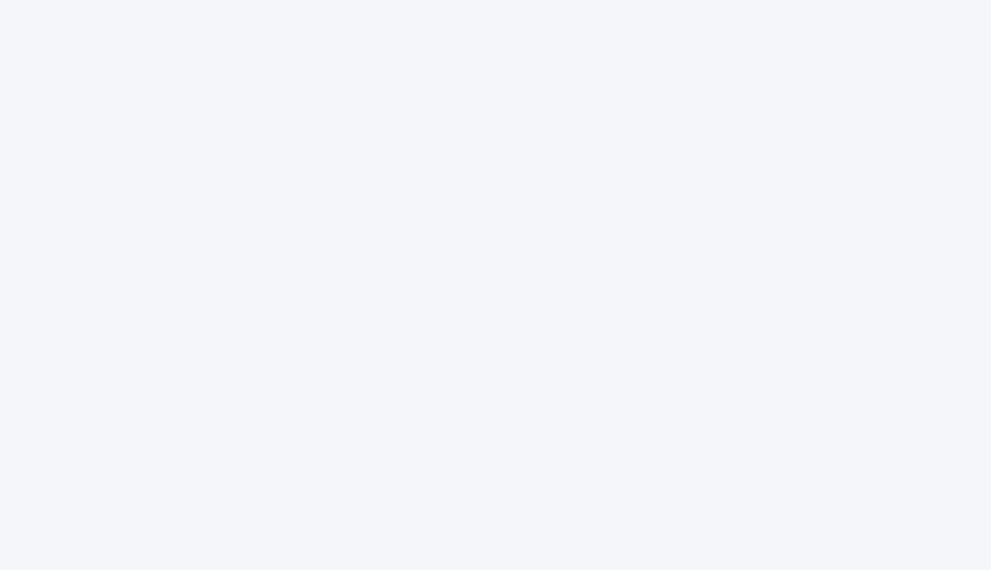
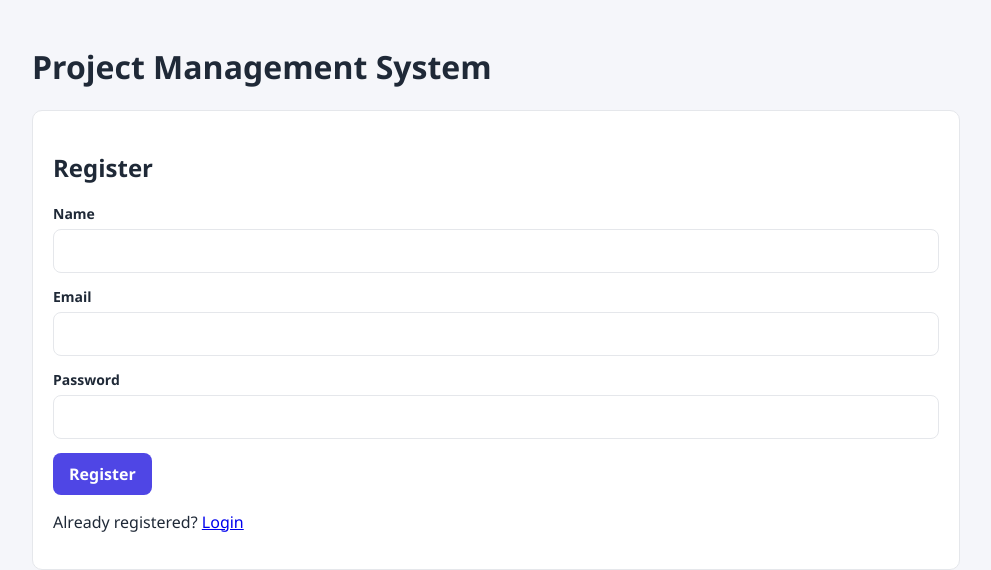
Before and after one commit to hub-mayank/project-management-system, a React (Vite) app in the folder client/: page /register in a window 1280 px wide. Before the commit this address had no page. Shown: the top 570 px of the page, without its empty margins (144-1135 px from the left). Built offline with nearby package versions, Linux system fonts and the light colour scheme.

Commit message:
add login, register, protected routes and navbar (#5)

```diff
--- a/client/src/App.jsx
+++ b/client/src/App.jsx
@@ -1,11 +1,25 @@
 import React from 'react'
-import { Routes, Route } from 'react-router-dom'
-import Home from './pages/Home'
+import { Routes, Route, Navigate } from 'react-router-dom'
+import Login from './pages/Login'
+import Register from './pages/Register'
+import Projects from './pages/Projects'
+import ProtectedRoute from './components/ProtectedRoute'
 
 function App() {
   return (
     <Routes>
-      <Route path="/" element={<Home />} />
+      <Route path="/" element={
+        <ProtectedRoute>
+          <Navigate to="/projects" replace />
+        </ProtectedRoute>
+      } />
+      <Route path="/login" element={<Login />} />
+      <Route path="/register" element={<Register />} />
+      <Route path="/projects" element={
+        <ProtectedRoute>
+          <Projects />
+        </ProtectedRoute>
+      } />
     </Routes>
   )
 }
--- /dev/null
+++ b/client/src/components/Navbar.jsx
@@ -0,0 +1,37 @@
+import { useEffect } from 'react'
+import { useNavigate } from 'react-router-dom'
+
+function Navbar() {
+  const navigate = useNavigate()
+  let user = null
+  let invalidUser = false
+
+  try {
+    user = JSON.parse(localStorage.getItem('user'))
+  } catch {
+    invalidUser = true
+  }
+
+  useEffect(() => {
+    if (invalidUser) {
+      localStorage.clear()
+      navigate('/login', { replace: true })
+    }
+  }, [invalidUser, navigate])
+
+  function handleLogout() {
+    localStorage.removeItem('token')
+    localStorage.removeItem('user')
+    navigate('/login', { replace: true })
+  }
+
+  return (
+    <nav className="card">
+      <h1>Project Management System</h1>
+      {user && <p>{user.name} ({user.role})</p>}
+      <button type="button" onClick={handleLogout}>Logout</button>
+    </nav>
+  )
+}
+
+export default Navbar
--- /dev/null
+++ b/client/src/components/ProtectedRoute.jsx
@@ -0,0 +1,13 @@
+import { Navigate } from 'react-router-dom'
+
+function ProtectedRoute({ children }) {
+  const token = localStorage.getItem('token')
+
+  if (!token) {
+    return <Navigate to="/login" replace />
+  }
+
+  return children
+}
+
+export default ProtectedRoute
--- a/client/src/index.css
+++ b/client/src/index.css
@@ -85,3 +85,8 @@ button.danger {
   color: var(--danger);
   font-size: 14px;
 }
+
+button:disabled {
+  opacity: 0.6;
+  cursor: not-allowed;
+}
--- a/client/src/pages/Home.jsx
+++ /dev/null
@@ -1,21 +0,0 @@
-import React, { useEffect, useState } from 'react'
-
-function Home() {
-  const [status, setStatus] = useState('checking server...')
-
-  useEffect(() => {
-    fetch(`${import.meta.env.VITE_API_URL}/health`)
-      .then((res) => res.json())
-      .then((data) => setStatus(data.message))
-      .catch(() => setStatus('server is not reachable'))
-  }, [])
-
-  return (
-    <div className="container">
-      <h1>Project Management System</h1>
-      <p className="status">{status}</p>
-    </div>
-  )
-}
-
-export default Home
--- /dev/null
+++ b/client/src/pages/Login.jsx
@@ -0,0 +1,62 @@
+import { useState } from 'react'
+import { Link, useNavigate } from 'react-router-dom'
+import apiRequest from '../services/api'
+
+function Login() {
+  const [email, setEmail] = useState('')
+  const [password, setPassword] = useState('')
+  const [error, setError] = useState('')
+  const [loading, setLoading] = useState(false)
+  const navigate = useNavigate()
+
+  async function handleSubmit(e) {
+    e.preventDefault()
+    setError('')
+    setLoading(true)
+
+    try {
+      const data = await apiRequest('/auth/login', 'POST', { email, password })
+      localStorage.setItem('token', data.token)
+      localStorage.setItem('user', JSON.stringify(data.user))
+      navigate('/projects', { replace: true })
+    } catch (err) {
+      setError(err.message)
+    } finally {
+      setLoading(false)
+    }
+  }
+
+  return (
+    <div className="container">
+      <h1>Project Management System</h1>
+      <form className="card" onSubmit={handleSubmit}>
+        <h2>Login</h2>
+        <label htmlFor="email">Email</label>
+        <input
+          id="email"
+          type="email"
+          autoComplete="email"
+          value={email}
+          onChange={(e) => setEmail(e.target.value)}
+          required
+        />
+        <label htmlFor="password">Password</label>
+        <input
+          id="password"
+          type="password"
+          autoComplete="current-password"
+          value={password}
+          onChange={(e) => setPassword(e.target.value)}
+          required
+        />
+        {error && <p className="error" role="alert">{error}</p>}
+        <button type="submit" disabled={loading}>
+          {loading ? 'Logging in...' : 'Login'}
+        </button>
+        <p>New user? <Link to="/register">Register</Link></p>
+      </form>
+    </div>
+  )
+}
+
+export default Login
--- /dev/null
+++ b/client/src/pages/Projects.jsx
@@ -0,0 +1,13 @@
+import Navbar from '../components/Navbar'
+
+function Projects() {
+  return (
+    <div className="container">
+      <Navbar />
+      <h2>Projects</h2>
+      <p className="status">The projects page comes in issue #4.</p>
+    </div>
+  )
+}
+
+export default Projects
--- /dev/null
+++ b/client/src/pages/Register.jsx
@@ -0,0 +1,72 @@
+import { useState } from 'react'
+import { Link, useNavigate } from 'react-router-dom'
+import apiRequest from '../services/api'
+
+function Register() {
+  const [name, setName] = useState('')
+  const [email, setEmail] = useState('')
+  const [password, setPassword] = useState('')
+  const [error, setError] = useState('')
+  const [loading, setLoading] = useState(false)
+  const navigate = useNavigate()
+
+  async function handleSubmit(e) {
+    e.preventDefault()
+    setError('')
+    setLoading(true)
+
+    try {
+      const data = await apiRequest('/auth/register', 'POST', { name, email, password })
+      localStorage.setItem('token', data.token)
+      localStorage.setItem('user', JSON.stringify(data.user))
+      navigate('/projects', { replace: true })
+    } catch (err) {
+      setError(err.message)
+    } finally {
+      setLoading(false)
+    }
+  }
+
+  return (
+    <div className="container">
+      <h1>Project Management System</h1>
+      <form className="card" onSubmit={handleSubmit}>
+        <h2>Register</h2>
+        <label htmlFor="name">Name</label>
+        <input
+          id="name"
+          type="text"
+          autoComplete="name"
+          value={name}
+          onChange={(e) => setName(e.target.value)}
+          required
+        />
+        <label htmlFor="email">Email</label>
+        <input
+          id="email"
+          type="email"
+          autoComplete="email"
+          value={email}
+          onChange={(e) => setEmail(e.target.value)}
+          required
+        />
+        <label htmlFor="password">Password</label>
+        <input
+          id="password"
+          type="password"
+          autoComplete="new-password"
+          value={password}
+          onChange={(e) => setPassword(e.target.value)}
+          required
+        />
+        {error && <p className="error" role="alert">{error}</p>}
+        <button type="submit" disabled={loading}>
+          {loading ? 'Registering...' : 'Register'}
+        </button>
+        <p>Already registered? <Link to="/login">Login</Link></p>
+      </form>
+    </div>
+  )
+}
+
+export default Register
--- /dev/null
+++ b/client/src/services/api.js
@@ -0,0 +1,33 @@
+async function apiRequest(path, method = 'GET', body) {
+  const token = localStorage.getItem('token')
+  const headers = { 'Content-Type': 'application/json' }
+
+  if (token) {
+    headers.Authorization = `Bearer ${token}`
+  }
+
+  const response = await fetch(`${import.meta.env.VITE_API_URL}${path}`, {
+    method,
+    headers,
+    body: JSON.stringify(body)
+  })
+
+  if (response.status === 204) {
+    return null
+  }
+
+  let data
+  try {
+    data = await response.json()
+  } catch {
+    throw new Error('Server did not respond properly, try again')
+  }
+
+  if (!response.ok) {
+    throw new Error(data.message)
+  }
+
+  return data
+}
+
+export default apiRequest
```
Also changed, not shown: 1 other file (tests, documents, lock files or other folders).
